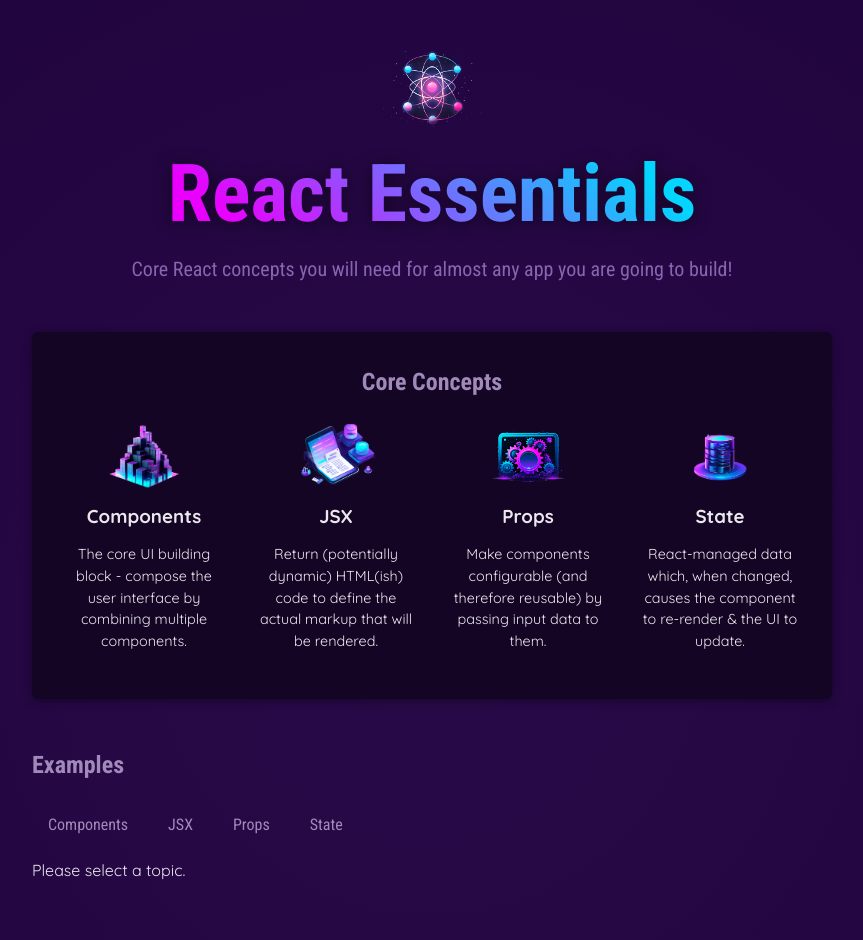
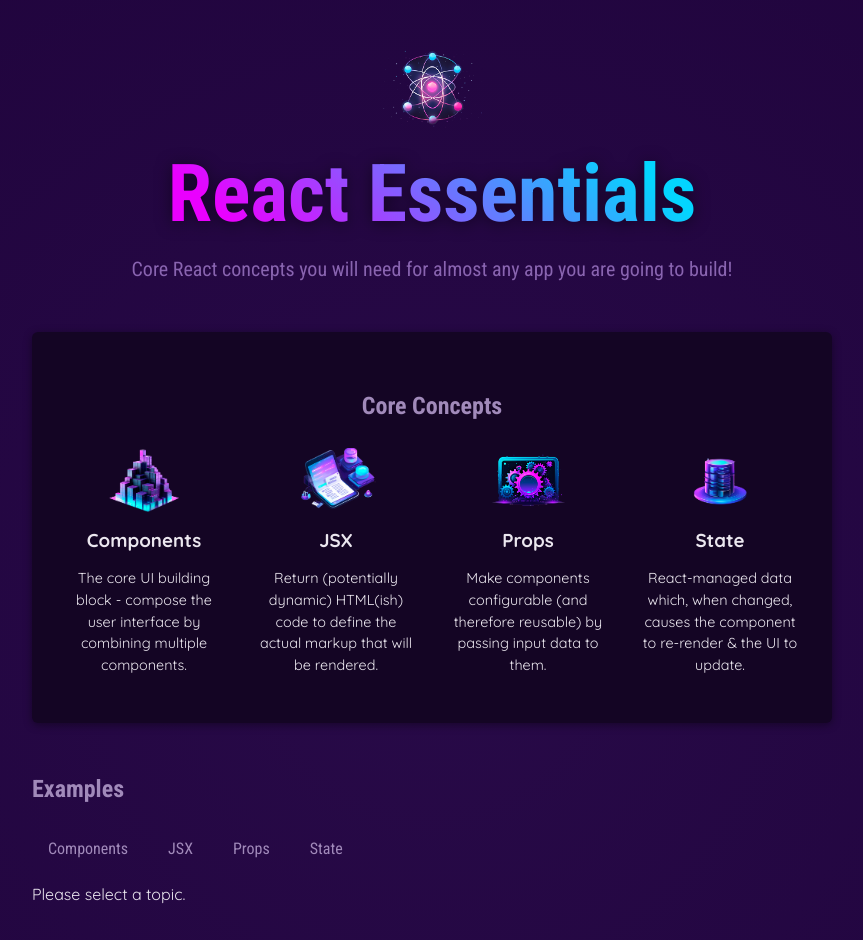
Before and after one commit to EunjinHwang/React-essentials, a React (Vite) app: page / in a window 1280 px wide. Shown: the top 940 px of the page, without its empty margins (208-1071 px from the left). Built offline with nearby package versions, Linux system fonts and the light colour scheme.

Commit message:
Refactor the components to improve separation and enhance reusability

```diff
--- a/src/App.jsx
+++ b/src/App.jsx
@@ -1,5 +1,3 @@
-
-
 import Header from './components/Header/Header.jsx';
 import CoreConcepts from './components/CoreConcepts.jsx';
 import Examples from './components/Examples.jsx';
--- a/src/components/CoreConcepts.jsx
+++ b/src/components/CoreConcepts.jsx
@@ -1,14 +1,15 @@
 import {CORE_CONCEPTS} from '../data.js'
 import CoreConcept from '../components/CoreConcept/CoreConcept.jsx';
+import Section from './Section.jsx';
 
 function CoreConcepts(){
     return (
-    <section id="core-concepts">
+    <Section id="core-concepts">
         <h2>Core Concepts</h2>
         <ul>
             {CORE_CONCEPTS.map((conceptItem)=> (<CoreConcept key={conceptItem.title} {...conceptItem} />))}
         </ul>
-    </section>
+    </Section>
     );
 }
 
--- a/src/components/Examples.jsx
+++ b/src/components/Examples.jsx
@@ -1,6 +1,9 @@
 import { useState } from 'react';
-import {EXAMPLES} from '../data.js'
+import { EXAMPLES } from '../data.js'
 import TabButton from './TabButton/TabButton.jsx'
+import Tabs from './Tabs.jsx'
+import Section from './Section.jsx';
+
 function Examples() {
     const [selectedTopic, setSelectedTopic] = useState()
     function HandleSelect(selectedButton) {
@@ -8,7 +11,7 @@
     }
 
     let tabContent = <p>Please select a topic.</p>;
-    if(selectedTopic){
+    if (selectedTopic) {
         tabContent = (<div id='tab-content'>
             <h3>{EXAMPLES[selectedTopic].title}</h3>
             <p>{EXAMPLES[selectedTopic].description}</p>
@@ -21,16 +24,14 @@
     }
 
     return (
-        <section id="examples">
-            <h2>Examples</h2>
-            <menu>
-                <TabButton isSelected={selectedTopic === 'components'} label="Components" onSelect={() => HandleSelect('components')} />
-                <TabButton isSelected={selectedTopic === 'jsx'} label="JSX" onSelect={() => HandleSelect('jsx')} />
-                <TabButton isSelected={selectedTopic === 'props'} label="Props" onSelect={() => HandleSelect('props')} />
-                <TabButton isSelected={selectedTopic === 'state'} label="State" onSelect={() => HandleSelect('state')} />
-            </menu>
+        <Section id="examples" title="Examples">
+            <Tabs buttons={<><TabButton isSelected={selectedTopic === 'components'} label="Components" onClick={() => HandleSelect('components')} />
+                <TabButton isSelected={selectedTopic === 'jsx'} label="JSX" onClick={() => HandleSelect('jsx')} />
+                <TabButton isSelected={selectedTopic === 'props'} label="Props" onClick={() => HandleSelect('props')} />
+                <TabButton isSelected={selectedTopic === 'state'} label="State" onClick={() => HandleSelect('state')} /></>}>
                 {tabContent}
-        </section>
+            </Tabs>
+        </Section>
     );
 }
 
--- /dev/null
+++ b/src/components/Section.jsx
@@ -0,0 +1,10 @@
+function Section({title, children, ...props}){
+    return (
+        <section {...props}>
+            <h2>{title}</h2>
+            {children}
+        </section>
+    );
+}
+
+export default Section;
--- a/src/components/TabButton/TabButton.jsx
+++ b/src/components/TabButton/TabButton.jsx
@@ -1,6 +1,6 @@
 import './TabButton.css'
-function TabButton({label, onSelect, isSelected}){
-    return <button className={isSelected ? 'active' : undefined} onClick={onSelect}>{label}</button>
+function TabButton({label, isSelected, ...props}){
+    return <button className={isSelected ? 'active' : undefined} {...props}>{label}</button>
 }
 
 export default TabButton;
--- /dev/null
+++ b/src/components/Tabs.jsx
@@ -0,0 +1,8 @@
+function Tabs({children, buttons, ButtonContainer = 'menu'}){
+    return (<>
+        <ButtonContainer>{buttons}</ButtonContainer>
+        {children}
+    </>);
+}
+
+export default Tabs;
```
Lines whose indentation alone changed are shown as unchanged.
